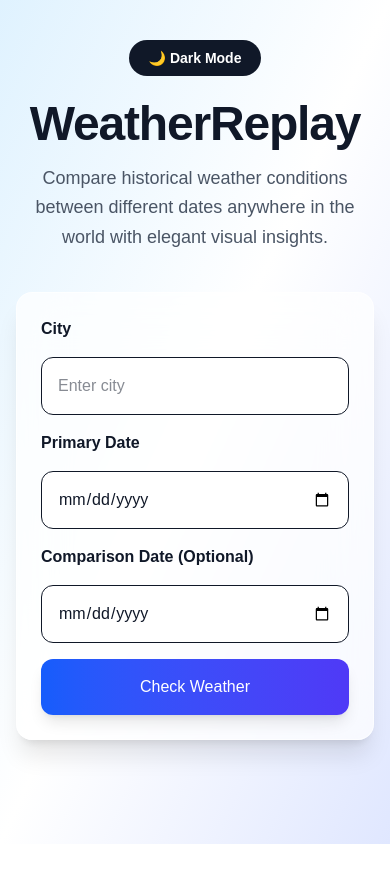
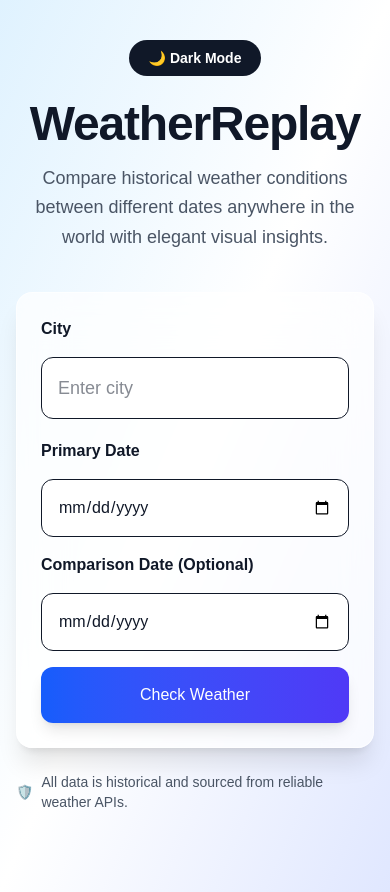
Before and after one commit to ocerva/weather-replay, a Next.js app: page / in a window 390 px wide. Before the commit the page ends 844 px from the top, so only its background shows below. Built offline with nearby package versions, Linux system fonts and the light colour scheme.

Commit message:
Fix mobile city dropdown overlap

```diff
--- a/app/page.tsx
+++ b/app/page.tsx
@@ -25,6 +25,7 @@ type WeatherData = {
 type Place = {
   name: string;
   country: string;
+  admin1?: string;
   latitude: number;
   longitude: number;
 };
@@ -61,6 +62,8 @@ export default function Home() {
   const comparisonBox = darkMode
     ? "bg-white/10 border border-white/10"
     : "bg-white/60 border border-white/70";
+
+  const suggestionBox = "bg-white border border-gray-200 text-slate-900";
 
   const searchCities = async (searchValue: string) => {
     setCity(searchValue);
@@ -230,33 +233,51 @@ export default function Home() {
         <div className="flex flex-col gap-4">
           <label className="font-semibold">City</label>
 
-          <div className="relative">
+          <div>
             <input
               type="text"
               placeholder="Enter city"
               value={city}
               onChange={(event) => searchCities(event.target.value)}
-              className={`${inputStyle} w-full rounded-xl p-4`}
+              className={`${inputStyle} w-full rounded-xl p-4 text-lg`}
             />
 
             {citySuggestions.length > 0 && (
-              <div className={`absolute z-10 mt-2 w-full overflow-hidden rounded-xl shadow-xl shadow-black/10 transition-all duration-300 hover:-translate-y-1 hover:shadow-2xl hover:shadow-blue-500/10 ${cardBackground}`}>
-                {citySuggestions.map((suggestion) => (
+              <div
+                className={`mt-3 w-full overflow-hidden rounded-2xl shadow-2xl shadow-black/30 ${suggestionBox}`}
+                style={{
+                  background: "#ffffff",
+                  backgroundColor: "#ffffff",
+                  opacity: 1,
+                  backdropFilter: "none",
+                  WebkitBackdropFilter: "none",
+                }}
+              >
+                {citySuggestions.map((suggestion, index) => (
                   <button
                     key={`${suggestion.name}-${suggestion.country}-${suggestion.latitude}`}
                     onClick={() => selectCitySuggestion(suggestion)}
-                    className={`block w-full px-4 py-3 text-left hover:bg-gray-200 ${
-                      darkMode ? "hover:bg-gray-800" : ""
+                    className={`flex w-full items-center gap-3 px-4 py-4 text-left text-slate-900 transition hover:bg-blue-50 ${
+                      index !== citySuggestions.length - 1 ? "border-b border-gray-200" : ""
                     }`}
+                    style={{
+                      background: "#ffffff",
+                      backgroundColor: "#ffffff",
+                      opacity: 1,
+                    }}
                   >
-                    {suggestion.name}, {suggestion.country}
+                    <span className="text-xl">📍</span>
+                    <span>
+                      <strong>{suggestion.name}</strong>
+                      {suggestion.admin1 ? `, ${suggestion.admin1}` : ""}, {suggestion.country}
+                    </span>
                   </button>
                 ))}
               </div>
             )}
           </div>
 
-          <label className="font-semibold">Primary Date</label>
+          <label className="mt-1 font-semibold">Primary Date</label>
           <input
             type="date"
             value={date}
@@ -281,6 +302,11 @@ export default function Home() {
           </button>
         </div>
       </div>
+
+      <p className={`mt-6 flex items-center gap-2 text-sm ${mutedText}`}>
+        <span>🛡️</span>
+        All data is historical and sourced from reliable weather APIs.
+      </p>
 
       {error && (
         <div className="mt-6 rounded-xl bg-red-100 p-4 text-red-700">
```
